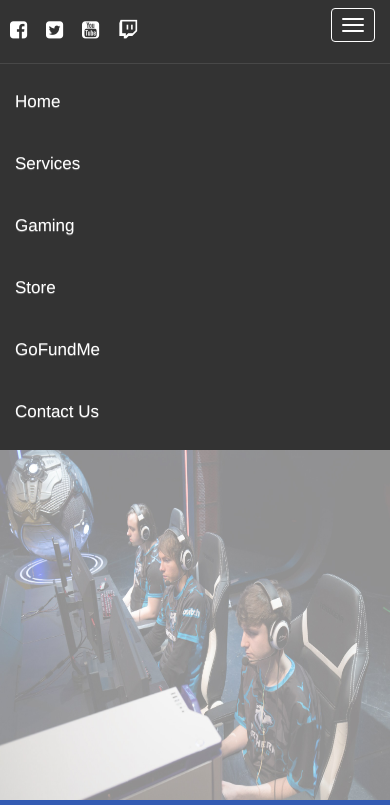
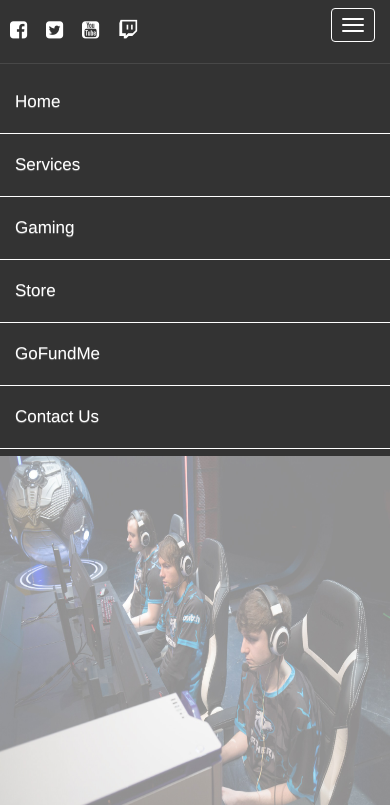
Before and after one commit to ParkerH96/Bode-Boyz, a PHP site: page /gaming.html in a window 390 px wide, after a click that opens the changed part. Shown: the top 805 px of the page. Run offline with PHP 8.4, Linux system fonts and the light colour scheme; some libraries are stand-ins or nearby versions.

Commit message:
Added mobile navigation bar style

```diff
--- a/css/main.css
+++ b/css/main.css
@@ -12,6 +12,9 @@ ul {
 @media (max-width: 767px){
     ul {
       padding-right: 0px;
+    }
+    .navbar.wildcat-nav li {
+      border-bottom: 1px solid #ffffff;
     }
 }
 .navbar.wildcat-nav {
```
